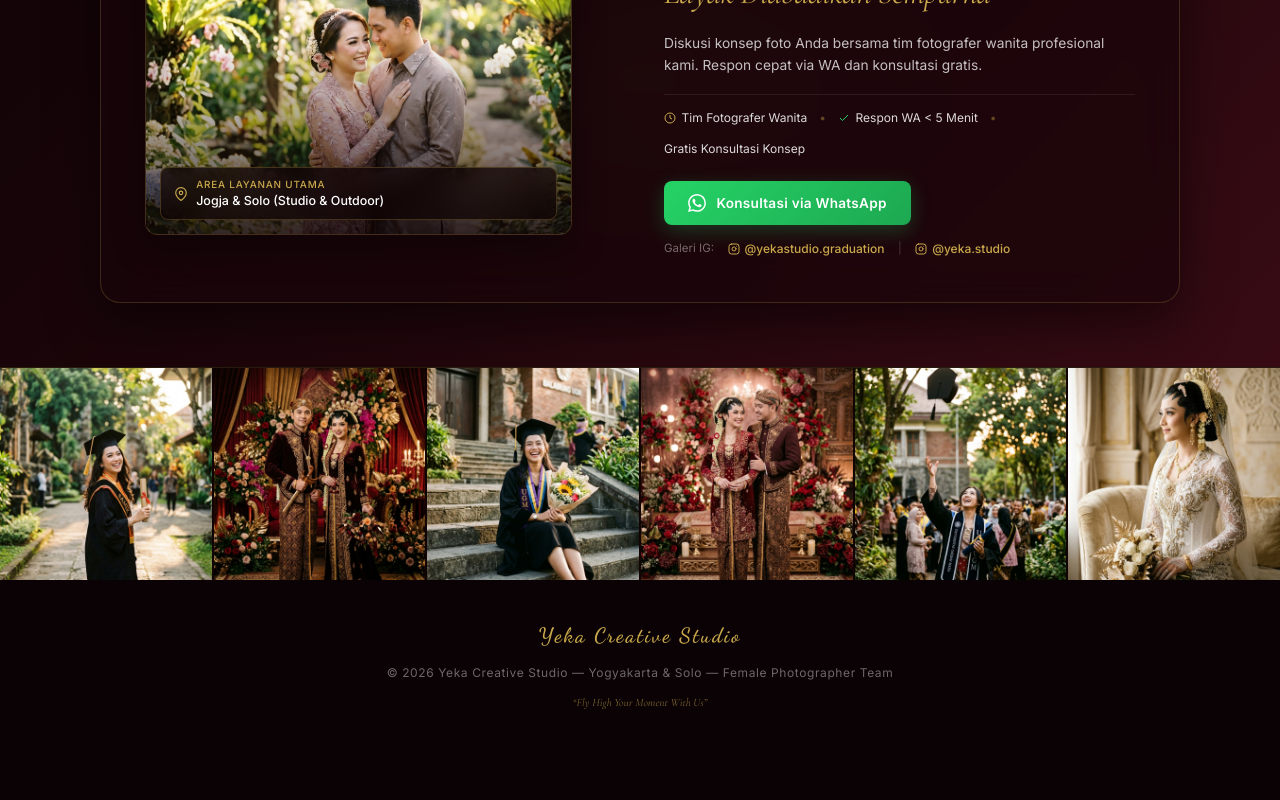
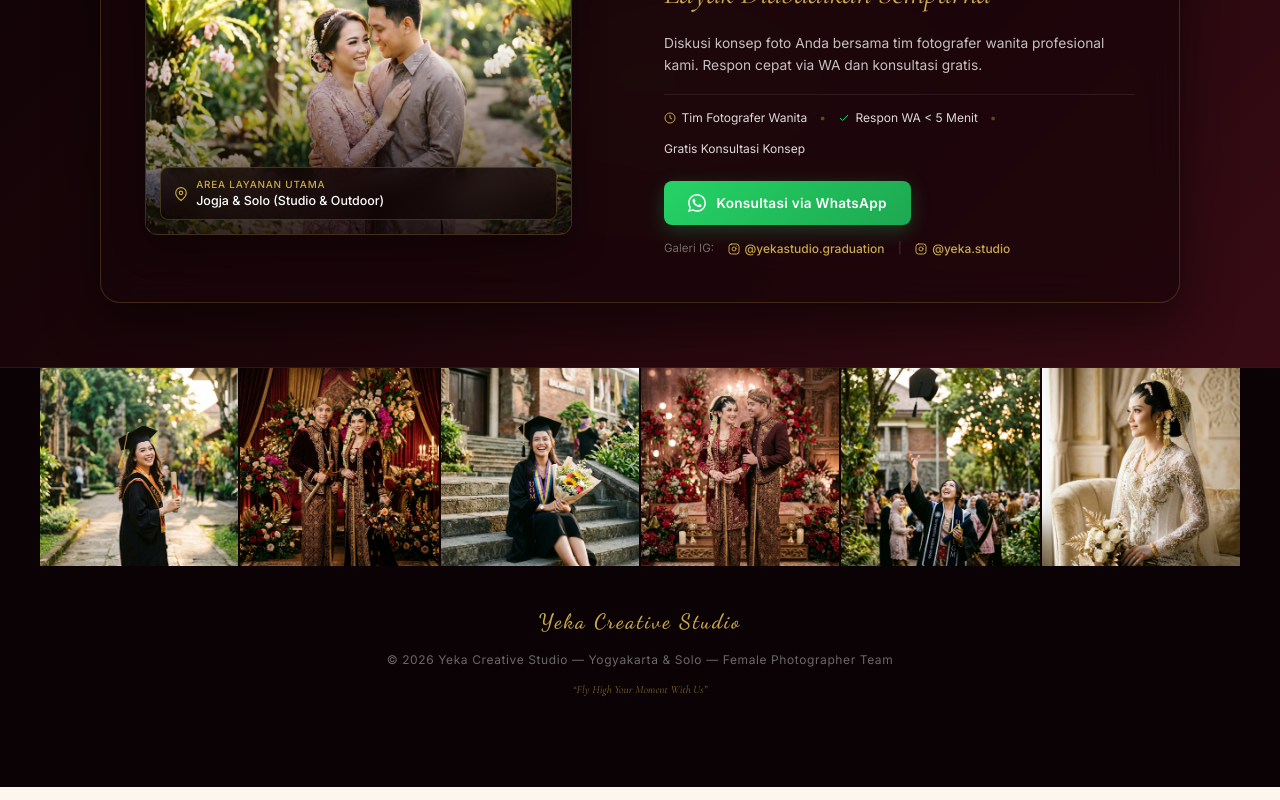
Before and after one commit to andrew-sora/yeka-studio, a Next.js app: page / in a window 1280 px wide. Shown: the part 7673-8473 px from the top of the page. Built offline with nearby package versions, Linux system fonts and the light colour scheme.

Commit message:
feat: set maxWidth 1200px centered wrapper on footer photo reel for dual responsive zoom behavior

```diff
--- a/src/components/Footer.tsx
+++ b/src/components/Footer.tsx
@@ -16,7 +16,12 @@ export default function Footer() {
       background: '#0a0204',
       borderTop: '1px solid rgba(201,169,75,0.15)',
     }}>
-      {/* Mini Instagram Photo Reel Grid (Full-bleed Edge-to-Edge) */}
+      {/* Mini Instagram Photo Reel Grid */}
+      <div style={{
+        maxWidth: '1200px',
+        width: '100%',
+        margin: '0 auto',
+      }}>
         <div style={{
           display: 'grid',
           gridTemplateColumns: 'repeat(6, 1fr)',
@@ -29,6 +34,7 @@ export default function Footer() {
               <Image src={src} alt="Portfolio Yeka Studio" fill style={{ objectFit: 'cover' }} sizes="(max-width: 768px) 33vw, 17vw" />
             </div>
           ))}
+        </div>
       </div>
 
       <div style={{
```
Lines whose indentation alone changed are shown as unchanged.
